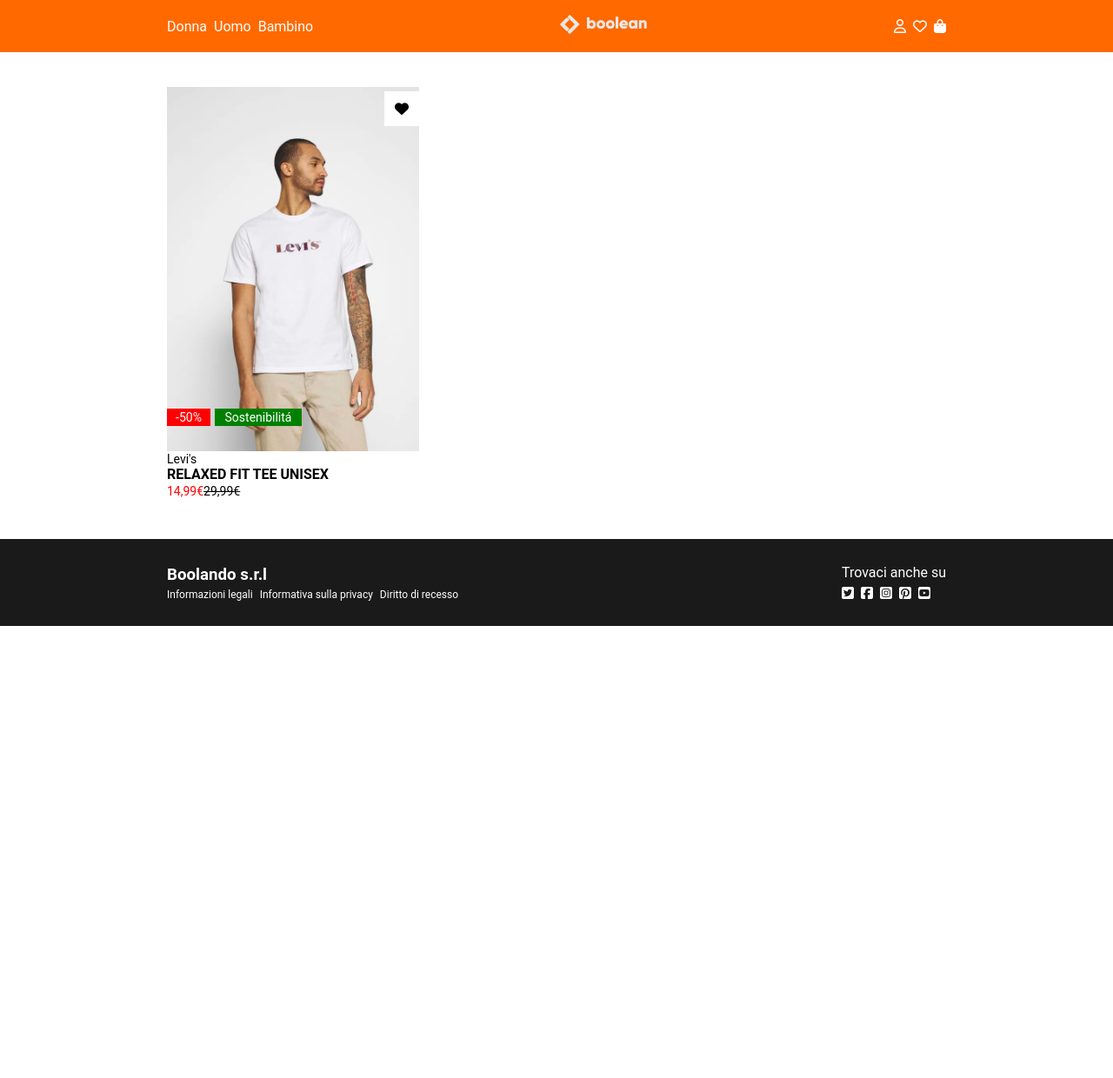
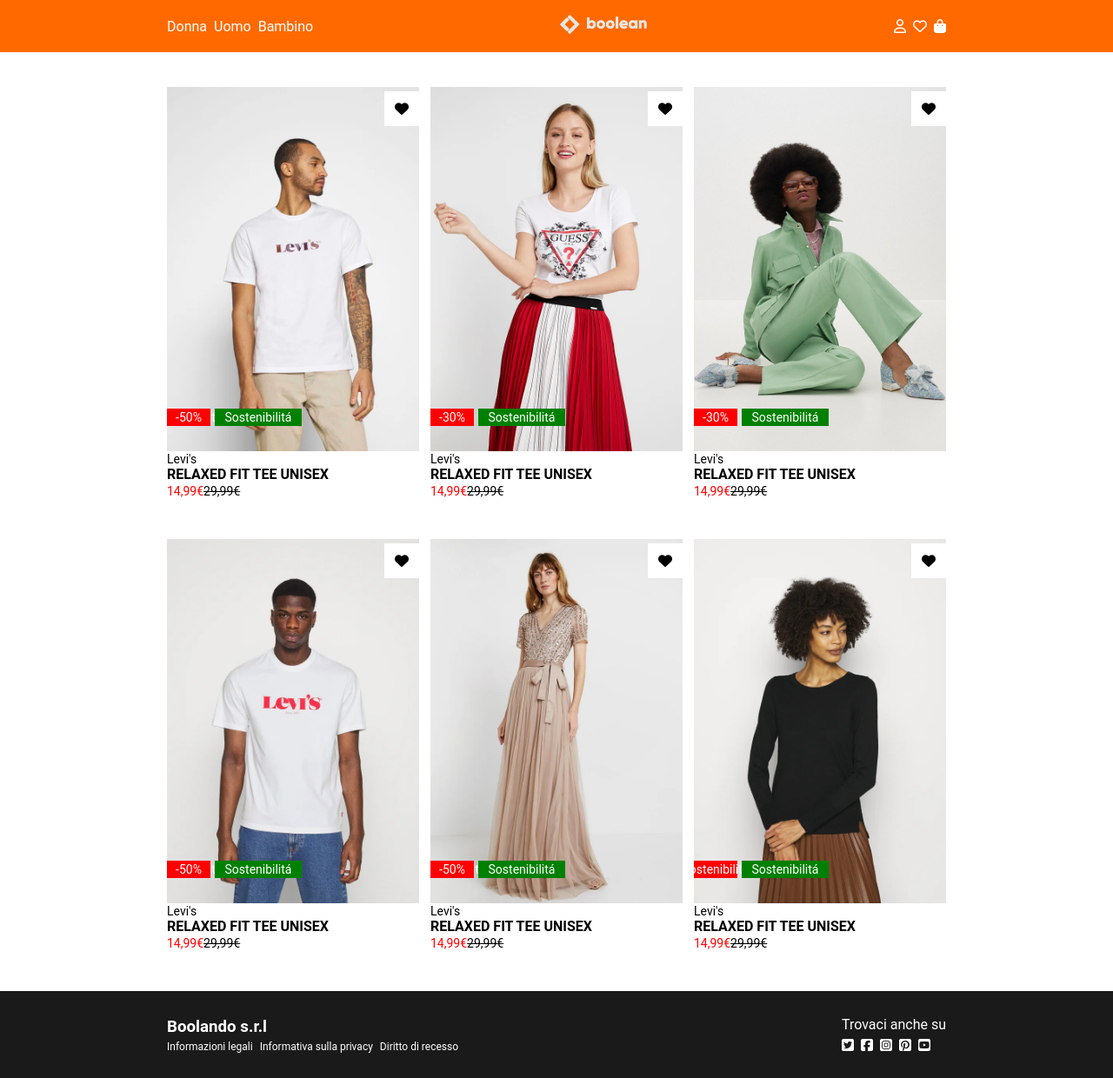
Before and after one commit to fraberret/vite-boolando, a Vue app: page / in a window 1280 px wide. Shown: the whole page at 87% size. Before the commit the page ends 800 px from the top, so only its background shows below. Built offline with nearby package versions, Linux system fonts and the light colour scheme.

Commit message:
add products card in page with v-for

```diff
--- a/src/App.vue
+++ b/src/App.vue
@@ -2,7 +2,7 @@
 import AppHeader from './components/AppHeader.vue';
 import AppMain from './components/AppMain.vue';
 import AppFooter from './components/AppFooter.vue';
-import { products } from './components/Products.vue';
+
 import "@fortawesome/fontawesome-free/css/all.min.css";
 
 export default {
@@ -11,7 +11,6 @@
     AppHeader,
     AppMain,
     AppFooter,
-    products
   }
 }
 </script>
--- a/src/components/AppMain.vue
+++ b/src/components/AppMain.vue
@@ -1,9 +1,11 @@
 <script>
 import CardProducts from './CardProducts.vue'
+
 export default {
     name: 'AppMain',
     components: {
-        CardProducts
+        CardProducts,
+
     }
 }
 </script>
--- a/src/components/CardProducts.vue
+++ b/src/components/CardProducts.vue
@@ -1,11 +1,14 @@
 <template>
-    <div class="item">
-        <img class="first_img" src="/images/1.webp" alt="">
-        <img class="second_img" src="/images/1b.webp" alt="">
+    <div class="item" v-for="product in products">
+        <img class="first_img" :src="product.frontImage">
+        <img class="second_img" :src="product.backImage" alt="">
         <div class="heart_square"><i class="fa-solid fa-heart"></i>
         </div>
-        <div class="red_square">-50%</div>
-        <div class="green_square">Sostenibilit&aacute;</div>
+        <div class="badges" v-for="badge in product.badges">
+            <div class="red_square">{{ badge.value }}</div>
+            <div class="green_square">Sostenibilit&aacute;</div>
+        </div>
+
         <div class="item_description">
             <p class="brand small">Levi's</p>
             <p class="object"><strong>RELAXED FIT TEE UNISEX</strong></p>
@@ -17,8 +20,20 @@
 </template>
 
 <script>
+
+import { products } from './Products.vue';
+
 export default {
-    name: 'CardProducts'
+    name: 'CardProducts',
+    components: {
+        products
+    },
+    data() {
+        return {
+            products
+        }
+    }
+
 }
 </script>
 
--- a/src/components/Products.vue
+++ b/src/components/Products.vue
@@ -3,8 +3,8 @@
 export const products = [
     {
         "id": 1,
-        "frontImage": "1.webp",
-        "backImage": "1b.webp",
+        "frontImage": "/images/1.webp",
+        "backImage": "/images/1b.webp",
         "brand": "Levi's",
         "name": "Relaxed Fit",
         "price": 29.99,
@@ -22,8 +22,8 @@
     },
     {
         "id": 2,
-        "frontImage": "2.webp",
-        "backImage": "2b.webp",
+        "frontImage": "/images/2.webp",
+        "backImage": "/images/2b.webp",
         "brand": "Guess",
         "name": "Roses Tee",
         "price": 20.99,
@@ -37,8 +37,8 @@
     },
     {
         "id": 3,
-        "frontImage": "3.webp",
-        "backImage": "3b.webp",
+        "frontImage": "/images/3.webp",
+        "backImage": "/images/3b.webp",
         "brand": "Come Zucchero Filato",
         "name": "Voglia di colori pastello",
         "price": 129.99,
@@ -52,8 +52,8 @@
     },
     {
         "id": 4,
-        "frontImage": "4.webp",
-        "backImage": "4b.webp",
+        "frontImage": "/images/4.webp",
+        "backImage": "/images/4b.webp",
         "brand": "Levi's",
         "name": "Tee Unisex",
         "price": 14.99,
@@ -71,8 +71,8 @@
     },
     {
         "id": 5,
-        "frontImage": "5.webp",
-        "backImage": "5b.webp",
+        "frontImage": "/images/5.webp",
+        "backImage": "/images/5b.webp",
         "brand": "Maya Deluxe",
         "name": "Stripe Bodice",
         "price": 99.99,
@@ -90,8 +90,8 @@
     },
     {
         "id": 6,
-        "frontImage": "6.webp",
-        "backImage": "6b.webp",
+        "frontImage": "/images/6.webp",
+        "backImage": "/images/6b.webp",
         "brand": "Esprit",
         "name": "Maglione - Black",
         "price": 29.99,
```
